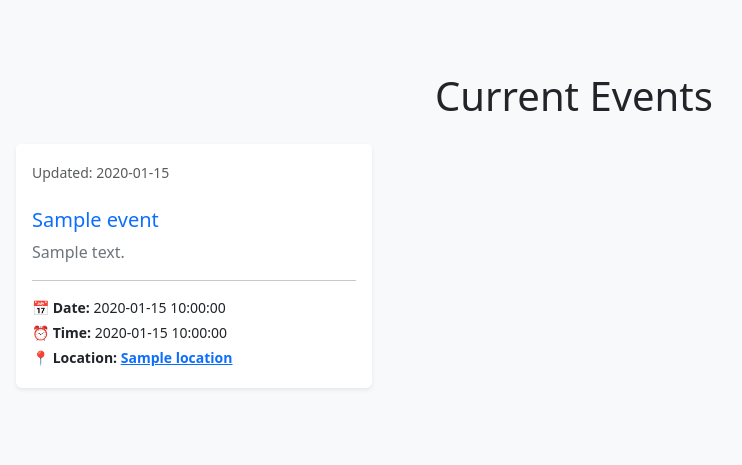
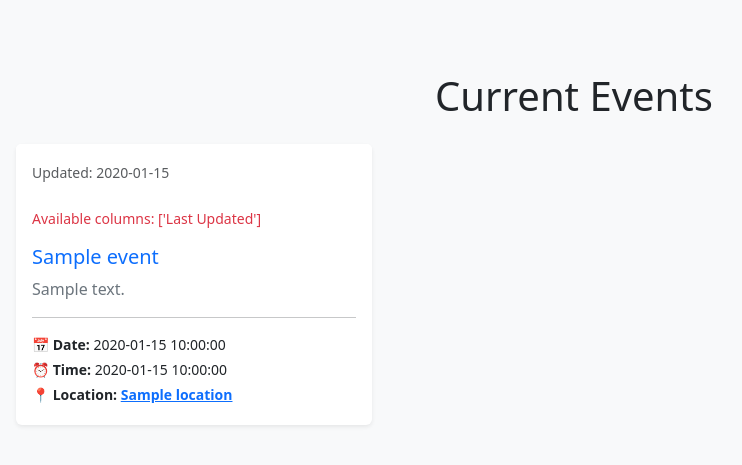
Before and after one commit to JefferyRPerez/student_support_services, a Flask app: template api/templates/index.html in a window 1280 px wide. Shown: the part 50-515 px from the top of the page, without its empty margins (66-808 px from the left). Run offline with Flask 3, Linux system fonts and the light colour scheme; the template is opened without the code that fills it: most values are stand-ins (such as "Sample title", 1, 10 or a date in 2020).

Commit message:
Error checking to see what key values are

```diff
--- a/api/templates/index.html
+++ b/api/templates/index.html
@@ -32,6 +32,7 @@
                         <small class="text-muted">Updated: {{ event['Last Updated'] }}</small>
                     </div>
                     <div class="card-body">
+                        <p class="text-danger small">Available columns: {{ event.keys() | list }}</p>
                         <h5 class="card-title text-primary">{{ event['Event Name'] }}</h5>
                         <p class="card-text text-secondary">{{ event['Description'] }}</p>
                         <hr>
```
